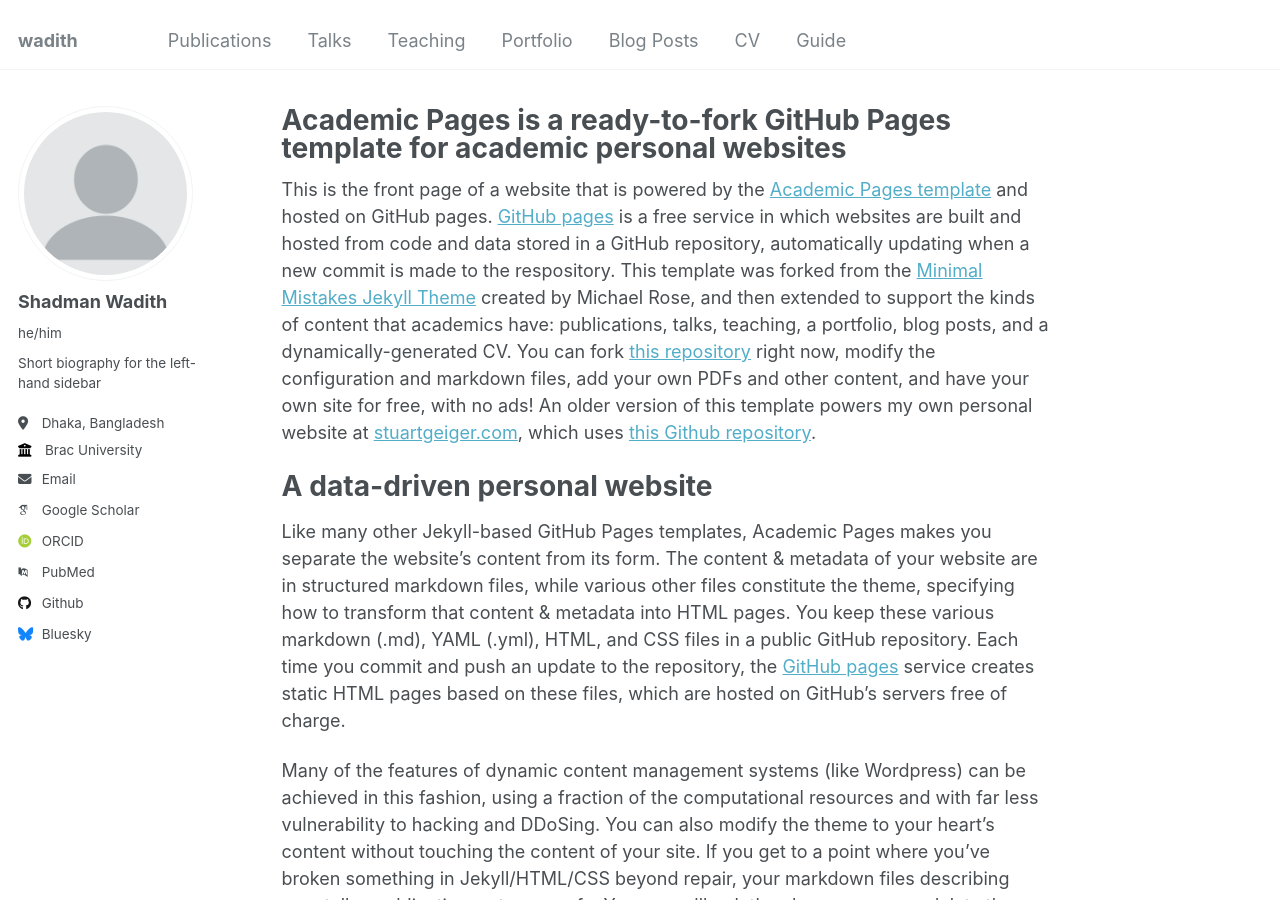
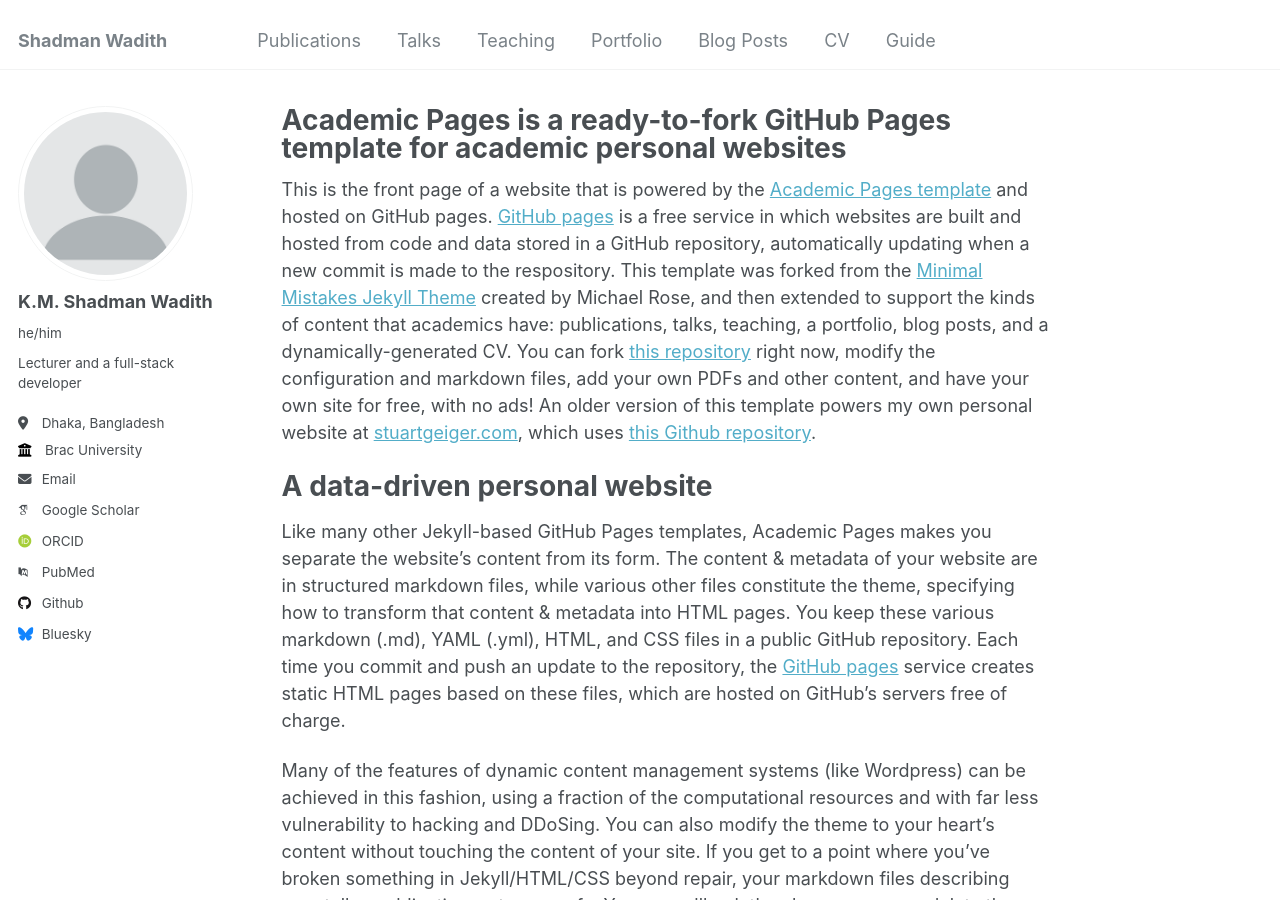
Before and after one commit to wadith027/wadith, a Jekyll site: the page built from _pages/about.md, in a window 1280 px wide and 900 px high. Built offline with Jekyll 4.4.1, drawn with Linux system fonts in a browser that asks for light colours; some web fonts are replaced.

Commit message:
Update _config.yml

```diff
--- a/_config.yml
+++ b/_config.yml
@@ -8,10 +8,10 @@
 
 # Basic Site Settings
 locale                   : "en-US"
-title                    : "wadith"
+title                    : "Shadman Wadith"
 title_separator          : "-"
 name                     : &name "K.M. Shadman Wadith"
-description              : &description "personal description"
+description              : &description "Hello, I'm Shadman Wadith. I recently graduated from the University of Dhaka with a BSc in CSE.Currently, I am a lecturer at the Green University of Bangladesh. I am also a full-stack developer specializing in NodeJS and ReactJS."
 url                      : https://academicpages.github.io # the base hostname & protocol for your site e.g. "https://mmistakes.github.io"
 baseurl                  : "" # the subpath of your site, e.g. "/blog"
 repository               : "academicpages/academicpages.github.io"
@@ -22,9 +22,9 @@ repository               : "academicpages/academicpages.github.io"
 author:
   # Biographic information
   avatar           : "profile.png"
-  name             : "Shadman Wadith"
+  name             : "K.M. Shadman Wadith"
   pronouns         : "he/him"
-  bio              : "Short biography for the left-hand sidebar"
+  bio              : "Lecturer and a full-stack developer"
   location         : "Dhaka, Bangladesh"
   employer         : "Brac University"
   uri              : # URL
@@ -32,7 +32,7 @@ author:
 
   # Academic websites
   arxiv            : # URL - Update with the correct link to your profile
-  googlescholar    : "https://scholar.google.com/citations?user=PS_CX0AAAAAJ"
+  googlescholar    : "https://scholar.google.com/citations?user=DfDSSDQAAAAJ&hl=en"
   impactstory      : # URL
   orcid            : "http://orcid.org/yourorcidurl"
   semantic         : # URL
@@ -43,7 +43,7 @@ author:
   bitbucket        : # Username - Update with your username on the site
   codepen          : # Username
   dribbble         : # Username
-  github           : "academicpages"
+  github           : "wadith027"
   kaggle           : # Username
   stackoverflow    : # User number or user number and name (i.e., use "1" or "1/jeff-atwood")
 
```
